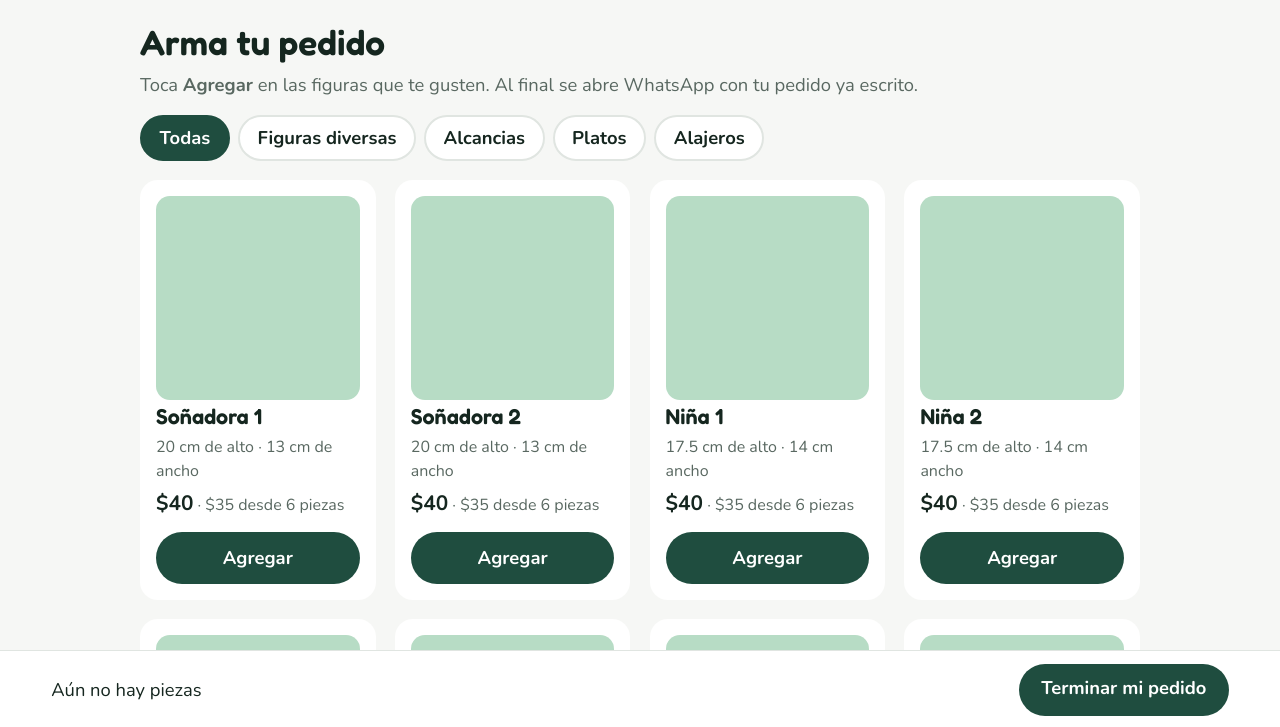
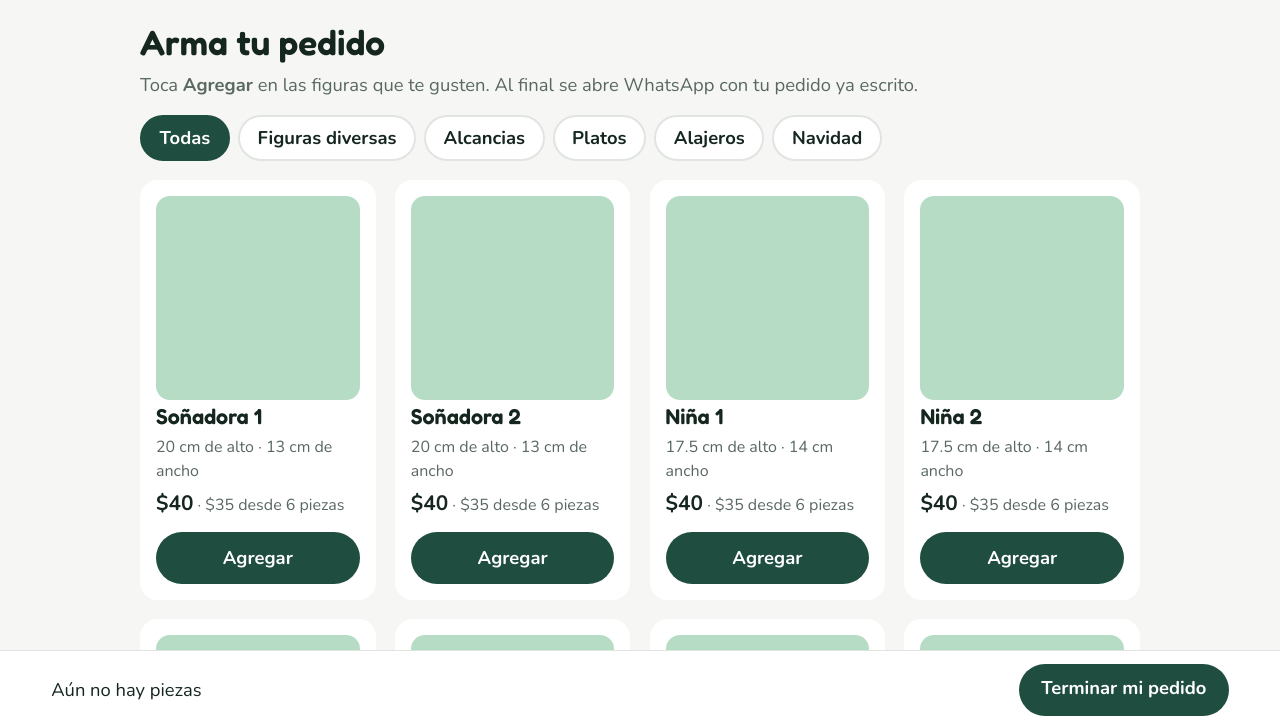
Before and after one commit to MoisesZT/yesos-shalom-creativo, a plain HTML site: page pedido.html in a window 1280 px wide. Shown: the part 71-798 px from the top of the page. Drawn offline with nearby package versions, Linux system fonts and the light colour scheme.

Commit message:
Correcion

```diff
--- a/pedido.html
+++ b/pedido.html
@@ -331,13 +331,14 @@
             filtros(); pinta(); fechaMin(); calc2();
             $('#botones-dudas').innerHTML = (vend ? [vend] : dis).map(v => `<a class="b" style="display:block;margin-bottom:.6rem" target="_blank" rel="noopener" href="https://wa.me/${v.telefono}?text=${m}">Escribir a ${v.nombre}</a>`).join('');
         }
-        const esNav = f => (f.etiquetas || []).includes('Navidad');
+        const esNav = f => [f.etiquetas, f.etiqueta, f.subcategoria, f.categoria].flat().filter(Boolean).join(' ').normalize('NFD').replace(/[\u0300-\u036f]/g, '').toLowerCase().includes('navid');
         const enCat = f => cat === 'Todas' || (cat === 'Navidad' ? esNav(f) : f.categoria === cat);
         const campoSub = () => cat === 'Navidad' ? 'categoria' : 'subcategoria';
         function visibles() { return F.filter(f => enCat(f) && (!sub || f[campoSub()] === sub)) }
         function filtros() {
-            const cats = ['Todas', ...new Set(F.map(f => f.categoria).filter(Boolean))];
-            if (F.some(esNav)) cats.push('Navidad');
+            const cats = ['Todas', ...new Set(F.map(f => f.categoria).filter(Boolean))].filter(c => c !== 'Navidad');
+            const i = cats.findIndex(c => c.toLowerCase().includes('ajero'));
+            cats.splice(i >= 0 ? i + 1 : cats.length, 0, 'Navidad');
             $('#filtros').innerHTML = cats.map(c => `<button type="button" data-c="${c}" class="${c === cat ? 'on' : ''}">${c}</button>`).join('');
             const subs = cat === 'Todas' ? [] : [...new Set(F.filter(enCat).map(f => f[campoSub()]).filter(Boolean))];
             $('#subfiltros').innerHTML = subs.length ? ['Todas', ...subs].map(s => `<button type="button" data-s="${s}" class="${(s === 'Todas' ? '' : s) === sub ? 'on' : ''}">${s}</button>`).join('') : '';
```
